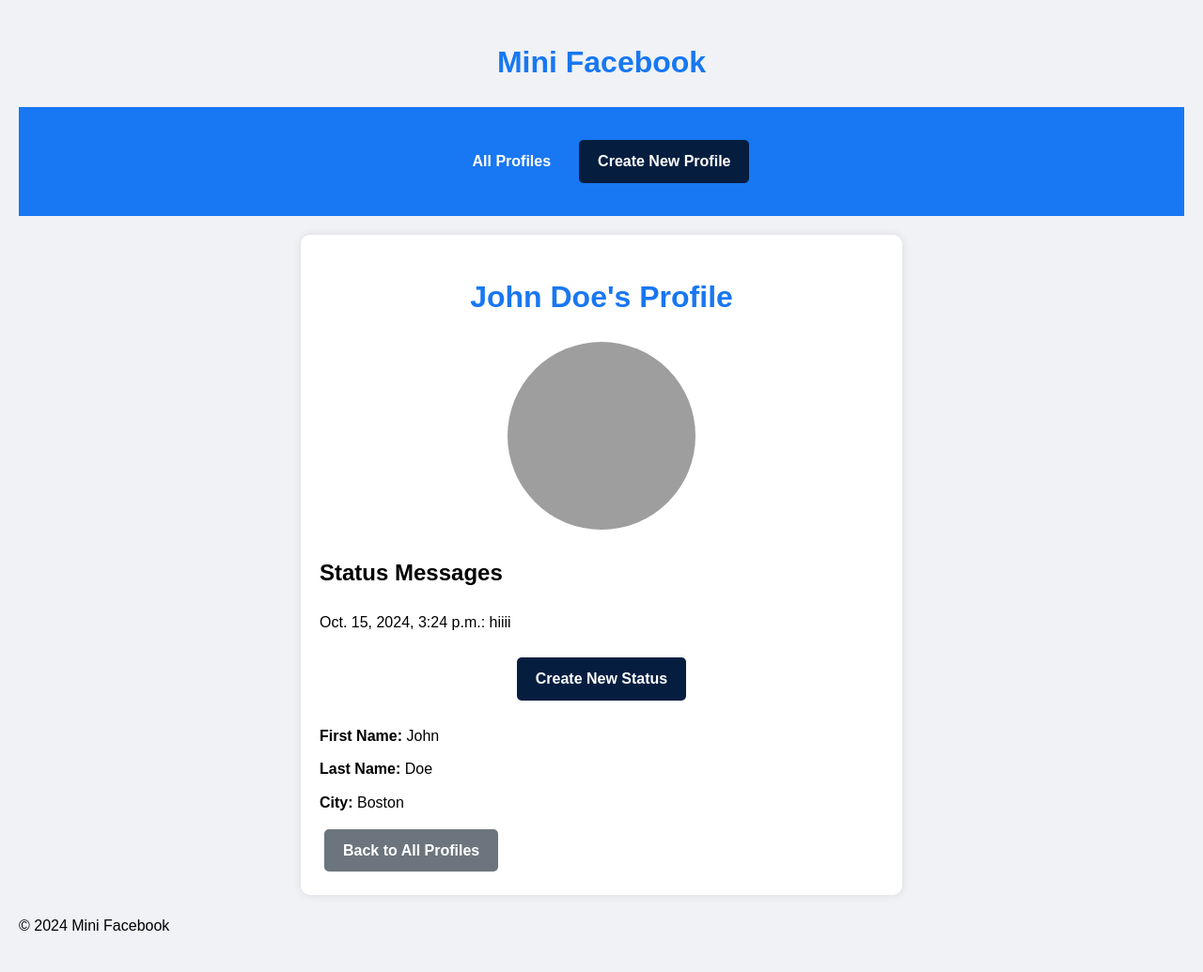
After one commit to ame0101/cs412, a Django app: page /mini_fb/profile/1/ in a window 1280 px wide. The commit adds this page. Shown: the whole page at 94% size. Run offline with Django 5.2, Linux system fonts and the light colour scheme; data comes from the database, SQL or seed files in the repository; both versions use the stored data as it was after the commit; grey boxes are pictures that could not be loaded.

Commit message:
Added views and template for mini_fb

```diff
--- a/cs412/settings.py
+++ b/cs412/settings.py
@@ -77,7 +77,10 @@ BASE_DIR = Path(__file__).resolve().parent.parent
 TEMPLATES = [
     {
         'BACKEND': 'django.template.backends.django.DjangoTemplates',
-        'DIRS': [],
+        'DIRS': [
+            os.path.join(BASE_DIR, 'templates'),
+            os.path.join(BASE_DIR, 'mini_fb', 'templates'),
+        ],
         'APP_DIRS': True,
         'OPTIONS': {
             'context_processors': [
--- a/mini_fb/models.py
+++ b/mini_fb/models.py
@@ -1,11 +1,26 @@
+from django import forms
 from django.db import models
+from django.urls import reverse
 
 class Profile(models.Model):
     first_name = models.CharField(max_length=100)
     last_name = models.CharField(max_length=100)
     city = models.CharField(max_length=100)
-    email_address = models.EmailField(max_length=200)
     profile_image_url = models.URLField(max_length=200)
+    email_address = models.EmailField(null=True, blank=True)
 
     def __str__(self):
         return f"{self.first_name} {self.last_name}"
+
+
+    def get_absolute_url(self):
+        return reverse('show_profile', kwargs={'pk': self.pk})
+
+
+class StatusMessage(models.Model):
+    profile = models.ForeignKey(Profile, on_delete=models.CASCADE)
+    message = models.TextField()
+    timestamp = models.DateTimeField(auto_now_add=True)
+
+    def __str__(self):
+        return f"{self.profile.first_name} {self.profile.last_name}: {self.message[:20]}..."
--- a/mini_fb/static/mini_fb/styles.css
+++ b/mini_fb/static/mini_fb/styles.css
@@ -37,3 +37,291 @@ tr:hover {
 img {
     border-radius: 50%;
 }
+
+/* Profile page styles */
+.profile-container {
+    max-width: 600px;
+    margin: 20px auto;
+    padding: 20px;
+    background-color: white;
+    border-radius: 10px;
+    box-shadow: 0 0 10px rgba(0,0,0,0.1);
+}
+
+.profile-image {
+    text-align: center;
+    margin-bottom: 20px;
+}
+
+.profile-image img {
+    width: 200px;
+    height: 200px;
+    object-fit: cover;
+    border-radius: 50%;
+}
+
+.profile-details p {
+    margin: 10px 0;
+}
+
+.profile-bio {
+    margin-top: 20px;
+    padding-top: 20px;
+    border-top: 1px solid #ddd;
+}
+
+.back-button {
+    display: inline-block;
+    margin-top: 20px;
+    padding: 10px 20px;
+    background-color: #1877f2;
+    color: white;
+    text-decoration: none;
+    border-radius: 5px;
+    transition: background-color 0.3s;
+}
+
+.back-button:hover {
+    background-color: #166fe5;
+}
+
+/* New styles for forms */
+form {
+    max-width: 500px;
+    margin: 20px auto;
+    padding: 20px;
+    background-color: white;
+    border-radius: 10px;
+    box-shadow: 0 0 10px rgba(0,0,0,0.1);
+}
+
+form label {
+    display: block;
+    margin-bottom: 5px;
+    font-weight: bold;
+}
+
+form input[type="text"],
+form input[type="email"],
+form textarea {
+    width: 100%;
+    padding: 8px;
+    margin-bottom: 15px;
+    border: 1px solid #ddd;
+    border-radius: 4px;
+    box-sizing: border-box;
+}
+
+form button[type="submit"] {
+    display: block;
+    width: 100%;
+    padding: 10px;
+    background-color: #1877f2;
+    color: white;
+    border: none;
+    border-radius: 5px;
+    cursor: pointer;
+    transition: background-color 0.3s;
+}
+
+form button[type="submit"]:hover {
+    background-color: #166fe5;
+}
+
+/* Status message styles */
+.status-messages {
+    margin-top: 20px;
+}
+
+.status-message {
+    background-color: white;
+    border: 1px solid #ddd;
+    border-radius: 5px;
+    padding: 10px;
+    margin-bottom: 10px;
+}
+
+.status-message p {
+    margin: 0;
+}
+
+.status-message .timestamp {
+    font-size: 0.8em;
+    color: #888;
+}
+
+/* Navigation styles */
+nav {
+    background-color: #1877f2;
+    padding: 10px;
+    margin-bottom: 20px;
+}
+
+nav ul {
+    list-style-type: none;
+    padding: 0;
+    margin: 0;
+    display: flex;
+    justify-content: center;
+}
+
+nav ul li {
+    margin: 0 10px;
+}
+
+nav ul li a {
+    color: white;
+    text-decoration: none;
+    font-weight: bold;
+    transition: color 0.3s;
+}
+
+nav ul li a:hover {
+    color: #ddd;
+}
+
+/* Button styles */
+.button {
+    display: inline-block;
+    padding: 10px 20px;
+    background-color: #1877f2;
+    color: white;
+    text-decoration: none;
+    border-radius: 5px;
+    transition: background-color 0.3s;
+}
+
+.button:hover {
+    background-color: #166fe5;
+}
+
+
+
+
+
+.button {
+    display: inline-block;
+    padding: 10px 20px;
+    background-color: #1877f2;
+    color: white;
+    text-decoration: none;
+    border-radius: 5px;
+    transition: background-color 0.3s;
+    font-weight: bold;
+    text-align: center;
+    margin: 5px;
+}
+
+.button:hover {
+    background-color: #166fe5;
+}
+
+
+.button-create-status {
+    background-color: #166fe5;
+}
+
+.button-create-status:hover {
+    background-color: #166fe5;
+}
+
+.button-all-profiles {
+    background-color: #1877f2;
+}
+
+.button-all-profiles:hover {
+    background-color: #166fe5;
+}
+
+.button-create-profile {
+    background-color: #00008B;
+}
+
+.button-create-profile:hover {
+    background-color: #00008B;
+}
+
+
+.button-container {
+    display: flex;
+    justify-content: center;
+    flex-wrap: wrap;
+    margin: 20px 0;
+}
+
+
+.button {
+    display: inline-block;
+    padding: 10px 20px;
+    background-color: #ffffff;
+    color: white;
+    text-decoration: none;
+    border-radius: 5px;
+    transition: background-color 0.3s;
+    font-weight: bold;
+    text-align: center;
+    margin: 5px;
+}
+
+.button:hover {
+    background-color: #166fe5;
+}
+
+/* Specific button styles */
+.button-create-status {
+    background-color: #051e40;
+}
+
+.button-create-status:hover {
+    background-color: #051e40;
+}
+
+.button-all-profiles {
+    background-color: #1877f2;
+}
+
+.button-all-profiles:hover {
+    background-color: #051e40;
+}
+
+.button-create-profile {
+    background-color: #051e40;
+}
+
+.button-create-profile:hover {
+    background-color: #166fe5;
+}
+
+.button-back-to-profile {
+    background-color: #6c757d;
+}
+
+.button-back-to-profile:hover {
+    background-color: #5a6268;
+}
+
+
+.button-container {
+    display: flex;
+    justify-content: center;
+    flex-wrap: wrap;
+    margin: 20px 0;
+}
+
+
+.back-button {
+    display: inline-block;
+    padding: 10px 20px;
+    background-color: #6c757d;
+    color: white;
+    text-decoration: none;
+    border-radius: 5px;
+    transition: background-color 0.3s;
+    font-weight: bold;
+    text-align: center;
+    margin: 5px;
+}
+
+.back-button:hover {
+    background-color: #5a6268;
+}
--- a/mini_fb/templates/mini_fb/base.html
+++ b/mini_fb/templates/mini_fb/base.html
@@ -10,6 +10,13 @@
 <body>
     <header>
         <h1>Mini Facebook</h1>
+        <nav>
+
+            <div class="button-container">
+                <a href="{% url 'show_all_profiles' %}" class="button button-all-profiles">All Profiles</a>
+                <a href="{% url 'create_profile' %}" class="button button-create-profile">Create New Profile</a>
+            </div>
+        </nav>
     </header>
 
     <main>
--- /dev/null
+++ b/mini_fb/templates/mini_fb/show_profile.html
@@ -0,0 +1,42 @@
+{% extends "mini_fb/base.html" %}
+
+{% block content %}
+<div class="profile-container">
+    <h1>{{ profile.first_name }} {{ profile.last_name }}'s Profile</h1>
+
+    <div class="profile-image">
+        <img src="{{ profile.profile_image_url }}" alt="{{ profile.first_name }}'s profile picture">
+    </div>
+    <h2>Status Messages</h2>
+{% for status in profile.statusmessage_set.all %}
+    <p>{{ status.timestamp }}: {{ status.message }}</p>
+{% endfor %}
+
+<div class="button-container">
+    <a href="{% url 'create_status' profile.pk %}" class="button button-create-status">Create New Status</a>
+</div>
+    <div class="profile-details">
+        <p><strong>First Name:</strong> {{ profile.first_name }}</p>
+        <p><strong>Last Name:</strong> {{ profile.last_name }}</p>
+        <p><strong>City:</strong> {{ profile.city }}</p>
+        {% if profile.email %}
+            <p><strong>Email:</strong> {{ profile.email }}</p>
+        {% endif %}
+        {% if profile.birth_date %}
+            <p><strong>Birth Date:</strong> {{ profile.birth_date }}</p>
+        {% endif %}
+        {% if profile.homepage_url %}
+            <p><strong>Homepage:</strong> <a href="{{ profile.homepage_url }}" target="_blank">{{ profile.homepage_url }}</a></p>
+        {% endif %}
+    </div>
+
+    {% if profile.bio %}
+    <div class="profile-bio">
+        <h2>About Me</h2>
+        <p>{{ profile.bio }}</p>
+    </div>
+    {% endif %}
+
+    <a href="{% url 'show_all_profiles' %}" class="back-button">Back to All Profiles</a>
+</div>
+{% endblock %}
--- a/mini_fb/urls.py
+++ b/mini_fb/urls.py
@@ -1,6 +1,9 @@
 from django.urls import path
-from .views import ShowAllProfilesView
+from .views import ShowAllProfilesView, ShowProfilePageView, CreateProfileView, CreateStatusMessageView
 
 urlpatterns = [
     path('', ShowAllProfilesView.as_view(), name='show_all_profiles'),
+    path('profile/<int:pk>/', ShowProfilePageView.as_view(), name='show_profile'),
+    path('create_profile/', CreateProfileView.as_view(), name='create_profile'),
+    path('profile/<int:pk>/create_status/', CreateStatusMessageView.as_view(), name='create_status'),
 ]
--- a/mini_fb/views.py
+++ b/mini_fb/views.py
@@ -1,7 +1,43 @@
-from django.views.generic import ListView
-from .models import Profile
+from django.views.generic import ListView, DetailView, CreateView
+from django.urls import reverse
+from .models import Profile, StatusMessage
+from .forms import CreateProfileForm, CreateStatusMessageForm
+
+
 
 class ShowAllProfilesView(ListView):
     model = Profile
     template_name = 'mini_fb/show_all_profiles.html'
     context_object_name = 'profiles'
+
+class ShowProfilePageView(DetailView):
+    model = Profile
+    template_name = 'mini_fb/show_profile.html'
+    context_object_name = 'profile'
+
+
+class CreateProfileView(CreateView):
+    model = Profile
+    form_class = CreateProfileForm
+    template_name = 'mini_fb/create_profile_form.html'
+
+    def get_success_url(self):
+        return reverse('show_profile', kwargs={'pk': self.object.pk})
+
+
+class CreateStatusMessageView(CreateView):
+    model = StatusMessage
+    form_class = CreateStatusMessageForm
+    template_name = 'mini_fb/create_status_form.html'
+
+    def get_context_data(self, **kwargs):
+        context = super().get_context_data(**kwargs)
+        context['profile'] = Profile.objects.get(pk=self.kwargs['pk'])
+        return context
+
+    def form_valid(self, form):
+        form.instance.profile = Profile.objects.get(pk=self.kwargs['pk'])
+        return super().form_valid(form)
+
+    def get_success_url(self):
+        return reverse('show_profile', kwargs={'pk': self.kwargs['pk']})
```
Also changed, not shown: mini_fb/forms.py (added, +15 -0 lines), mini_fb/templates/mini_fb/create_profile_form.html (added, +12 -0 lines), mini_fb/templates/mini_fb/create_status_form.html (added, +11 -0 lines), mini_fb/templates/mini_fb/show_all_profiles.html (+12 -1 lines), db.sqlite3, mini_fb/migrations/0003_alter_profile_email_address.py (added), mini_fb/migrations/0004_statusmessage.py (added).
